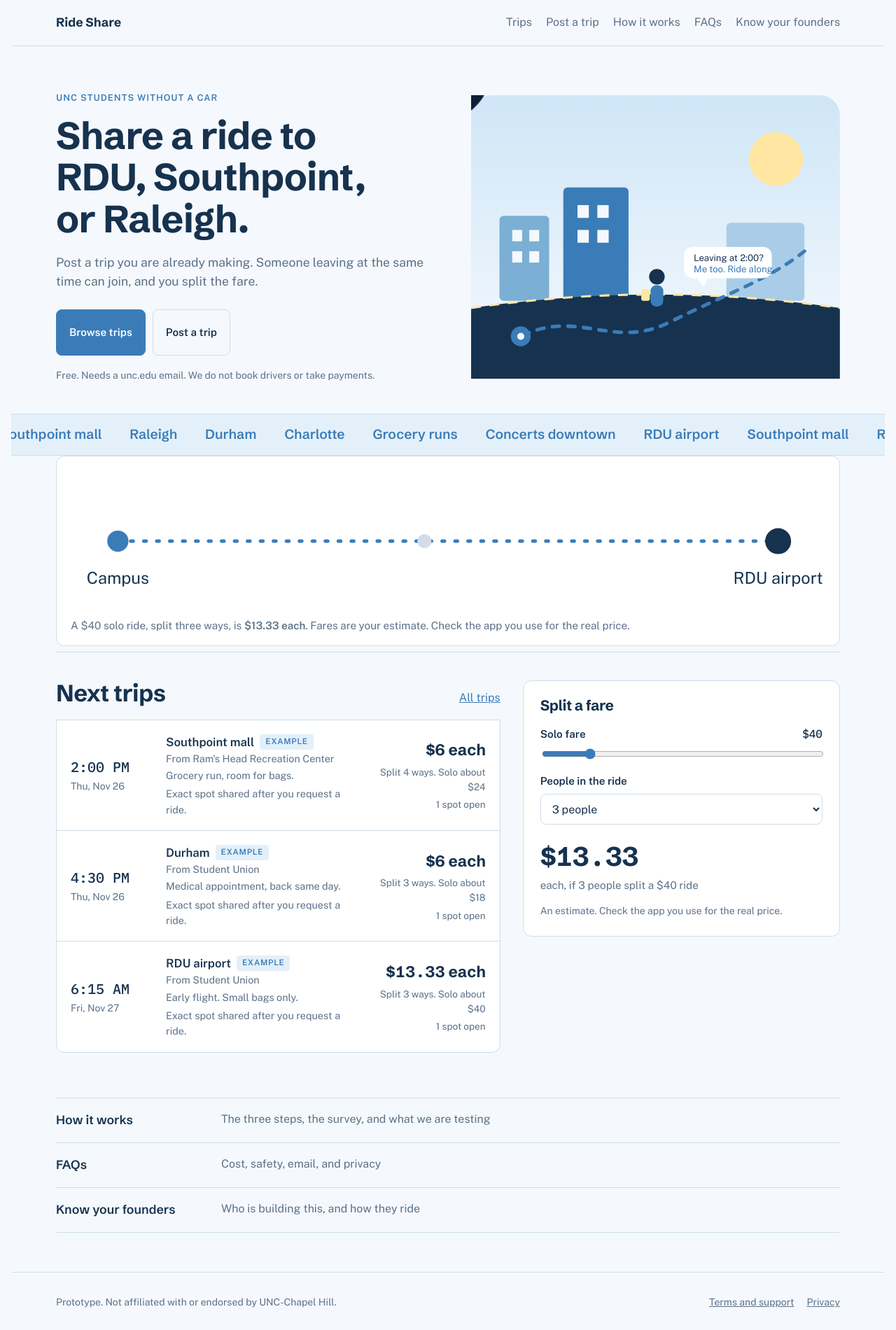
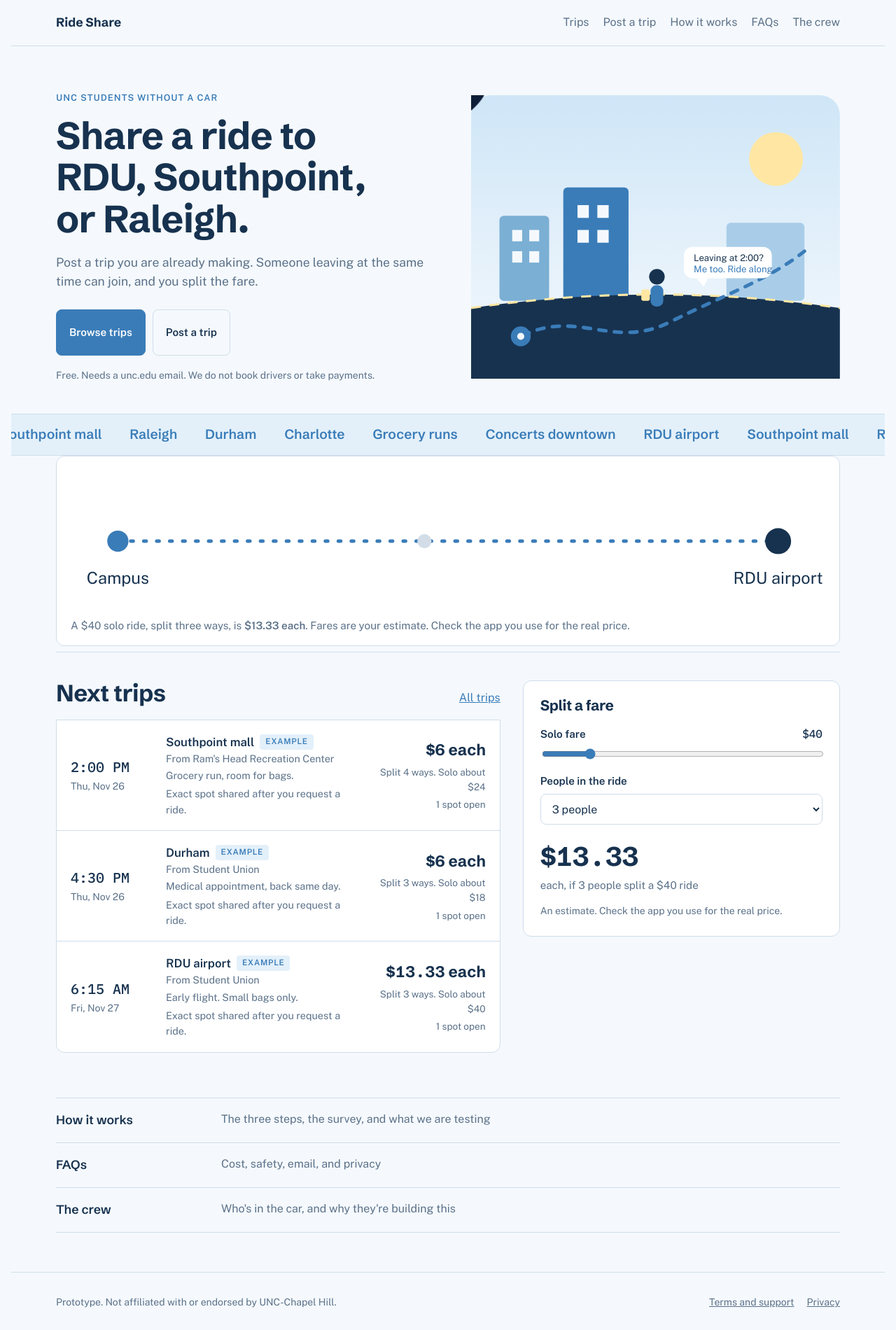
Before and after one commit to Hasvi27/Ride_Share-unc, a plain HTML site: page index.html in a window 1280 px wide. Shown: the whole page at 70% size. Drawn offline with nearby package versions, Linux system fonts and the light colour scheme.

Commit message:
Shorten nav label to The crew and make founders page playful
Co-Authored-By: Claude Haiku 5.5 <noreply@anthropic.com>
Claude-Session: https://claude.ai/code/session_012odE2pPHGxTm7tCFYbPH1a

```diff
--- a/index.html
+++ b/index.html
@@ -21,7 +21,7 @@
       <a href="post.html">Post a trip</a>
       <a href="how.html">How it works</a>
       <a href="faq.html">FAQs</a>
-      <a href="founders.html">Know your founders</a>
+      <a href="founders.html">The crew</a>
     </nav>
   </div>
 </header>
@@ -146,7 +146,7 @@
   <section class="wrap index-links" aria-label="More pages">
     <a href="how.html"><span>How it works</span> The three steps, the survey, and what we are testing</a>
     <a href="faq.html"><span>FAQs</span> Cost, safety, email, and privacy</a>
-    <a href="founders.html"><span>Know your founders</span> Who is building this, and how they ride</a>
+    <a href="founders.html"><span>The crew</span> Who's in the car, and why they're building this</a>
   </section>
 
 </main>
```
Also changed, not shown: faq.html (+1 -1 lines), founders.html (+4 -4 lines), how.html (+1 -1 lines), post.html (+1 -1 lines), trips.html (+1 -1 lines).
